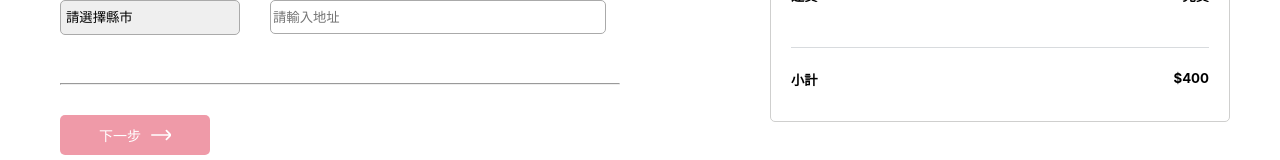
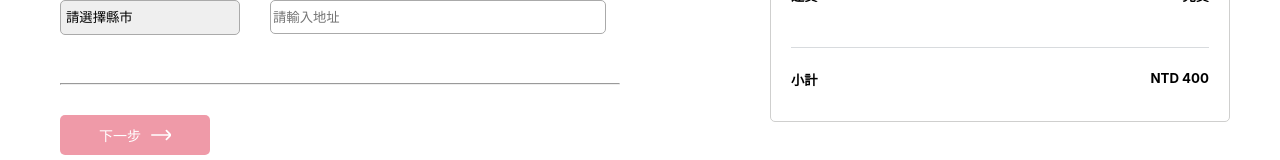
Before and after one commit to mikachou90/shop-react-project, a React (Create React App) app: page / in a window 1280 px wide. Shown: the part 553-713 px from the top of the page. Built offline with nearby package versions, Linux system fonts and the light colour scheme.

Commit message:
reset arrow-right-white.svg

```diff
--- a/src/components/Main/Cart/Cart.jsx
+++ b/src/components/Main/Cart/Cart.jsx
@@ -19,6 +19,11 @@ function Cart() {
   const totalValuesItems = currentItems.reduce((acc, val) => {
     return acc.quantity * acc.price + val.quantity * val.price;
   });
+  const formattedTotalValuesItems = new Intl.NumberFormat("zh-TW", {
+    style: "currency",
+    currency: "NTD",
+    maximumFractionDigits: 0,
+  }).format(totalValuesItems);
 
   return (
     <div className="cart">
@@ -46,7 +51,7 @@ function Cart() {
 
         <div className="totalPrice">
           <h5>小計</h5>
-          <h5>${totalValuesItems}</h5>
+          <h5>{formattedTotalValuesItems}</h5>
         </div>
       </div>
     </div>
--- a/src/components/Main/ControlButton/ControlButton.jsx
+++ b/src/components/Main/ControlButton/ControlButton.jsx
@@ -1,5 +1,4 @@
 import "./ControlButton.css";
-import { ReactComponent as RightArrow } from "../../../arrow-right.svg";
 
 function ControlButton({ formStep, setFormStep }) {
   return (
@@ -20,8 +19,11 @@ function ControlButton({ formStep, setFormStep }) {
         ) : (
           <button className="nextBtn" onClick={() => setFormStep(formStep + 1)}>
             <p className="goBack">下一步</p>
-            {/* <img className="rightArrow" src="/icons/arrow-right.svg" alt="" /> */}
-            <RightArrow className="rightArrow" />
+            <img
+              src="/icons/arrow-right-white.svg"
+              alt=""
+              className="rightArrow"
+            />
           </button>
         )}
       </div>
```
Also changed, not shown: public/icons/arrow-right-white.svg (added), public/icons/arrow-right.svg (renamed from src/arrow-right.svg).
